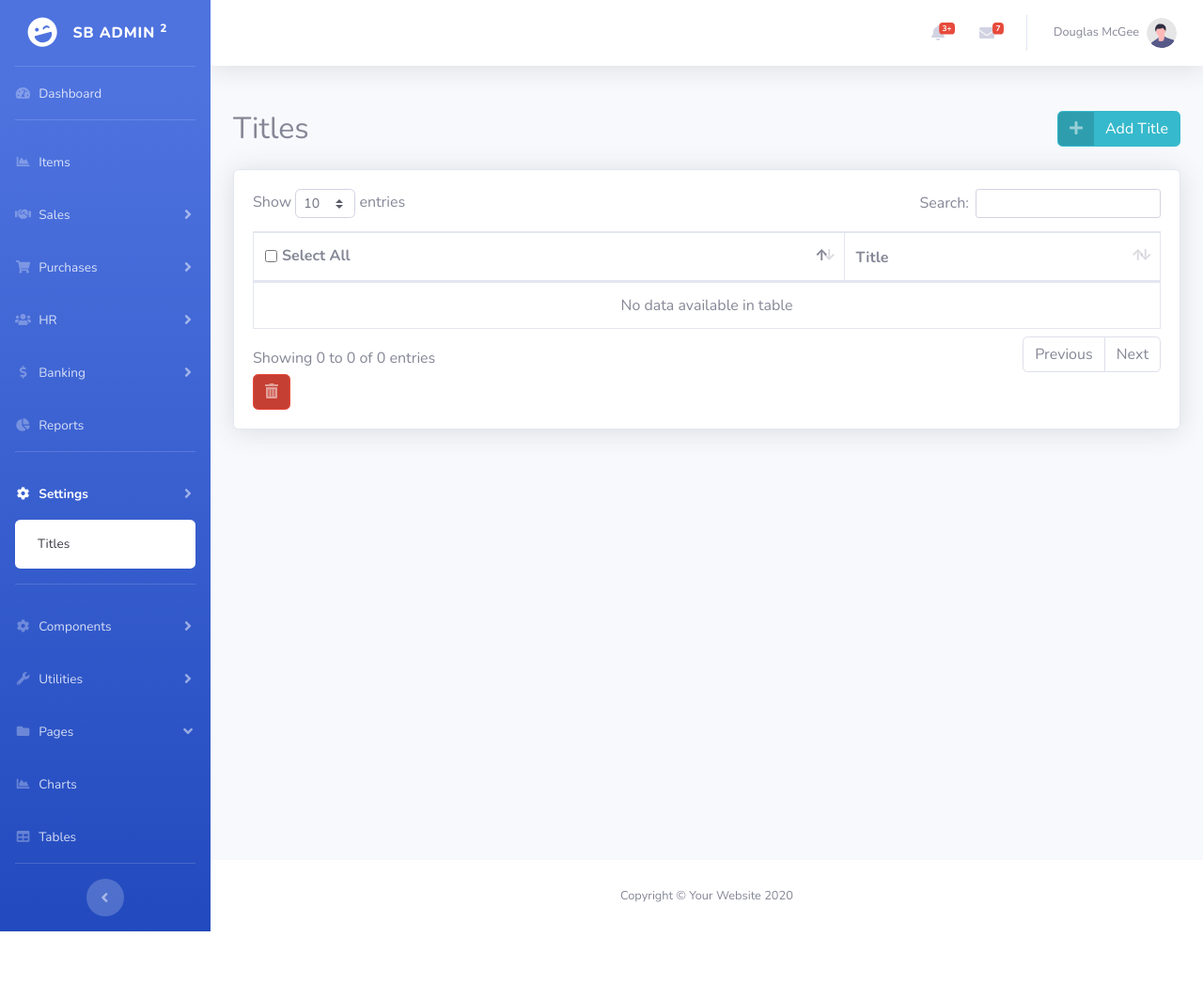
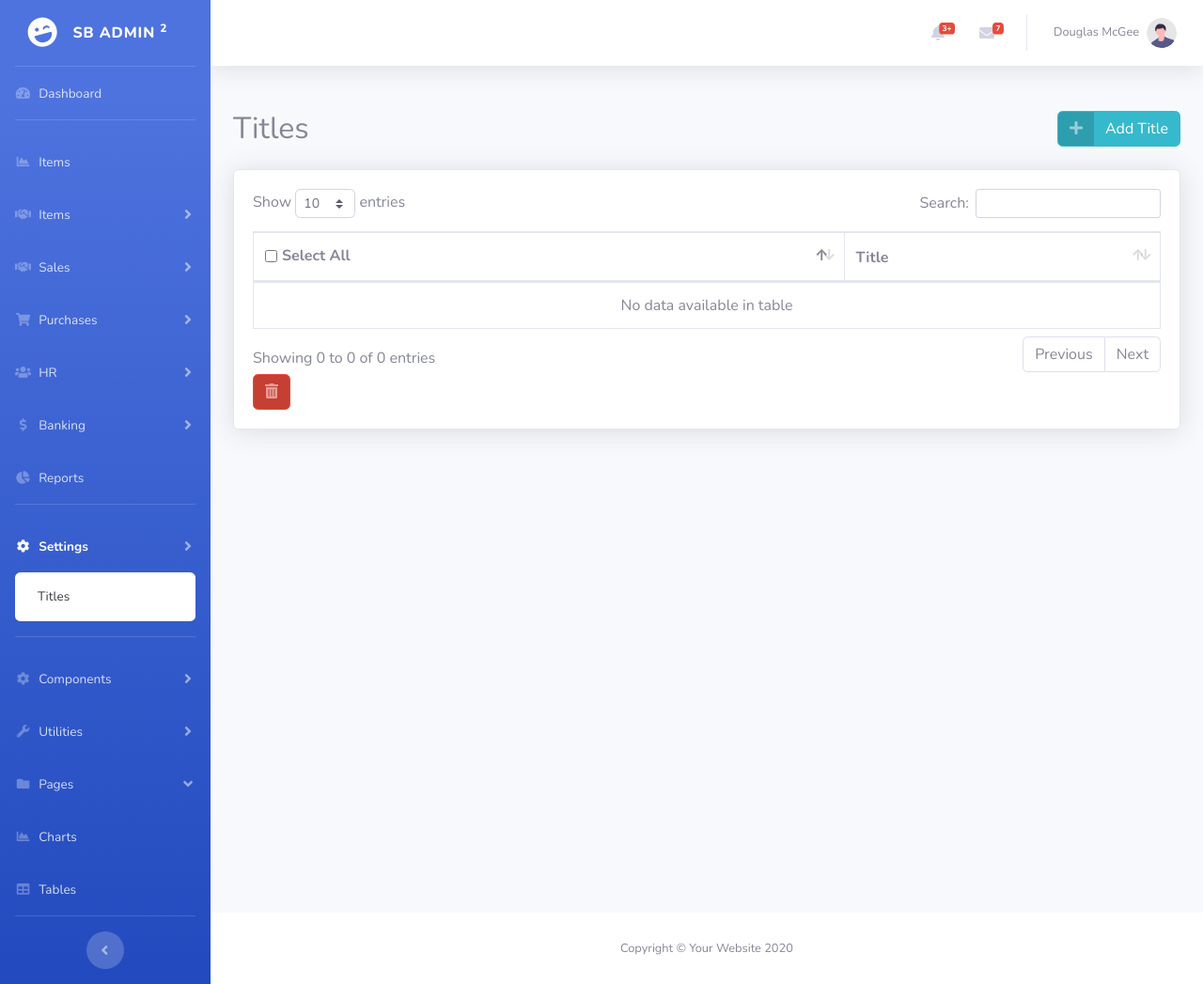
Before and after one commit to duartespc/DEISI237_TFC, a Django app: page /titles/ in a window 1280 px wide. Shown: the whole page at 94% size. Before the commit the page ends 991 px from the top, so only its background shows below. Run offline with Django 3.2, Linux system fonts and the light colour scheme; the visitor is signed in with stand-in values (Sample User, id 1); parts of the project's set-up code (start-up, migrations or seed data) failed here and were passed over; some libraries are stand-ins or nearby versions.

Commit message:
add missing items in sidebar

```diff
--- a/accounting/templates/sidebar_part.html
+++ b/accounting/templates/sidebar_part.html
@@ -28,6 +28,19 @@
                     <i class="fas fa-fw fa-chart-area"></i>
                     <span>Items</span></a>
             </li>
+            <li class="nav-item {% if collapse == "Items" %}active{% endif %}">
+                <a class="nav-link collapsed" href="#" data-toggle="collapse" data-target="#collapse1" aria-expanded="true" aria-controls="collapse1">
+                    <i class="fas fa-fw fa-handshake"></i>
+                    <span>Items</span>
+                </a>
+                <div id="collapse1" class="collapse {% if collapse == "Items" %}show{% endif %}" aria-labelledby="heading1" data-parent="#accordionSidebar">
+                    <div class="bg-white py-2 collapse-inner rounded">
+                        <a class="collapse-item {% if filename == "Items" %}active{% endif %}" href="/items/">Items</a>
+                        <a class="collapse-item {% if filename == "Inventory" %}active{% endif %}" href="/inventory/">Inventory</a>
+                    </div>
+                </div>
+            </li>
+
 
             <!-- Nav Item - Pages Collapse Menu -->
 
@@ -70,6 +83,7 @@
                     <div class="bg-white py-2 collapse-inner rounded">
                         <a class="collapse-item {% if filename == "Employess" %}active{% endif %}" href="/employess/">Employess</a>
                         <a class="collapse-item {% if filename == "Positions" %}active{% endif %}" href="/positions/">Positions</a>
+                        <a class="collapse-item {% if filename == "Shifts" %}active{% endif %}" href="/Shifts/">Shifts</a>
                     </div>
                 </div>
             </li>
```
